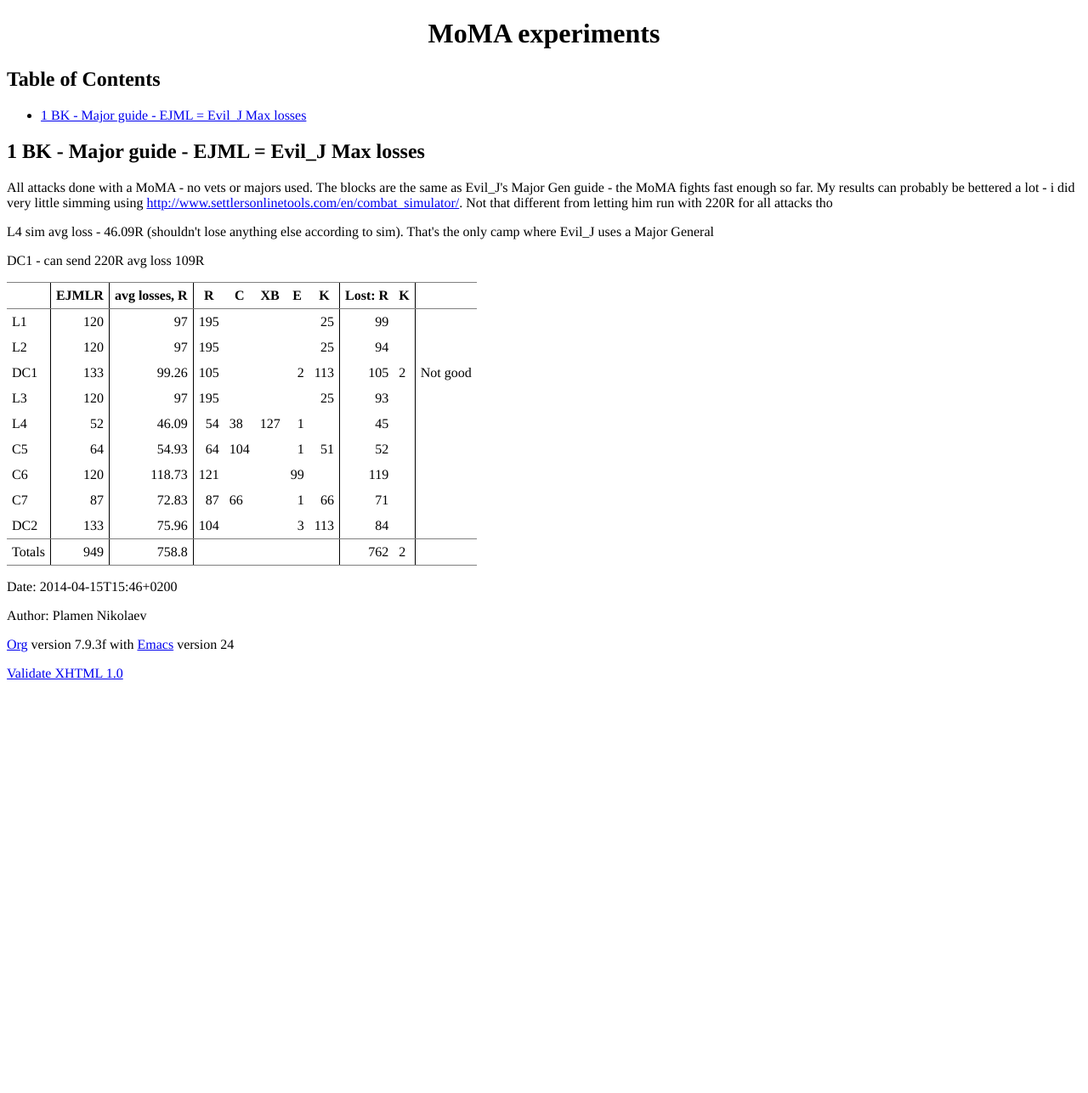
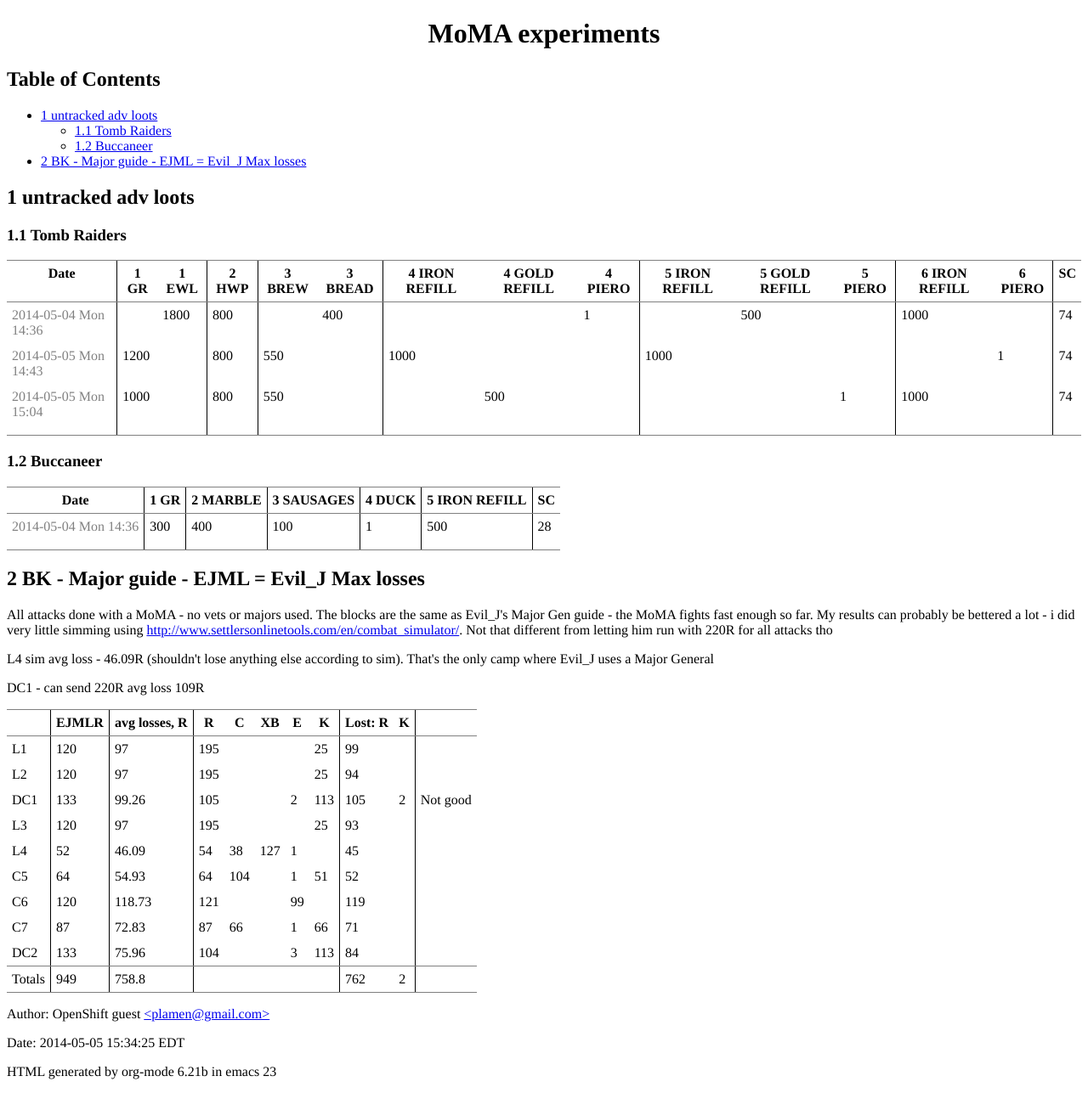
Before and after one commit to haiasko/haiasko.github.io, a Jekyll site: the page scratch/table.html, which Jekyll copies as it is, in a window 1280 px wide. Shown: the whole page at 85% size. Built offline with Jekyll 4.4.1, drawn with Linux system fonts in a browser that asks for light colours; before the commit the page ends 900 px from its top, so only the background shows below that.

Commit message:
started tracking the coop advs since they not on loottracker yet

```diff
--- a/scratch/table.html
+++ b/scratch/table.html
@@ -1,29 +1,23 @@
-<?xml version="1.0" encoding="utf-8"?>
 <!DOCTYPE html PUBLIC "-//W3C//DTD XHTML 1.0 Strict//EN"
                "http://www.w3.org/TR/xhtml1/DTD/xhtml1-strict.dtd">
-<html xmlns="http://www.w3.org/1999/xhtml" lang="en" xml:lang="en">
+<html xmlns="http://www.w3.org/1999/xhtml"
+lang="en" xml:lang="en">
 <head>
 <title>MoMA experiments</title>
-<meta http-equiv="Content-Type" content="text/html;charset=utf-8"/>
-<meta name="title" content="MoMA experiments"/>
+<meta http-equiv="Content-Type" content="text/html;charset=iso-8859-1"/>
 <meta name="generator" content="Org-mode"/>
-<meta name="generated" content="2014-04-15T15:46+0200"/>
-<meta name="author" content="Plamen Nikolaev"/>
-<meta name="description" content=""/>
-<meta name="keywords" content=""/>
+<meta name="generated" content="2014-05-05 15:34:25 EDT"/>
+<meta name="author" content="OpenShift guest"/>
 <style type="text/css">
  <!--/*--><![CDATA[/*><!--*/
   html { font-family: Times, serif; font-size: 12pt; }
   .title  { text-align: center; }
   .todo   { color: red; }
   .done   { color: green; }
-  .tag    { background-color: #add8e6; font-weight:normal }
+  .tag    { background-color:lightblue; font-weight:normal }
   .target { }
-  .timestamp { color: #bebebe; }
-  .timestamp-kwd { color: #5f9ea0; }
-  .right  {margin-left:auto; margin-right:0px;  text-align:right;}
-  .left   {margin-left:0px;  margin-right:auto; text-align:left;}
-  .center {margin-left:auto; margin-right:auto; text-align:center;}
+  .timestamp { color: grey }
+  .timestamp-kwd { color: CadetBlue }
   p.verse { margin-left: 3% }
   pre {
 	border: 1pt solid #AEBDCC;
@@ -34,23 +28,10 @@
         overflow:auto;
   }
   table { border-collapse: collapse; }
-  td, th { vertical-align: top;  }
-  th.right  { text-align:center;  }
-  th.left   { text-align:center;   }
-  th.center { text-align:center; }
-  td.right  { text-align:right;  }
-  td.left   { text-align:left;   }
-  td.center { text-align:center; }
+  td, th { vertical-align: top; }
   dt { font-weight: bold; }
   div.figure { padding: 0.5em; }
   div.figure p { text-align: center; }
-  div.inlinetask {
-    padding:10px;
-    border:2px solid gray;
-    margin:10px;
-    background: #ffffcc;
-  }
-  textarea { overflow-x: auto; }
   .linenr { font-size:smaller }
   .code-highlighted {background-color:#ffff00;}
   .org-info-js_info-navigation { border-style:none; }
@@ -61,30 +42,6 @@
   /*]]>*/-->
 </style>
 <script type="text/javascript">
-/*
-@licstart  The following is the entire license notice for the
-JavaScript code in this tag.
-
-Copyright (C) 2012-2013 Free Software Foundation, Inc.
-
-The JavaScript code in this tag is free software: you can
-redistribute it and/or modify it under the terms of the GNU
-General Public License (GNU GPL) as published by the Free Software
-Foundation, either version 3 of the License, or (at your option)
-any later version.  The code is distributed WITHOUT ANY WARRANTY;
-without even the implied warranty of MERCHANTABILITY or FITNESS
-FOR A PARTICULAR PURPOSE.  See the GNU GPL for more details.
-
-As additional permission under GNU GPL version 3 section 7, you
-may distribute non-source (e.g., minimized or compacted) forms of
-that code without the copy of the GNU GPL normally required by
-section 4, provided you include this license notice and a URL
-through which recipients can access the Corresponding Source.
-
-
-@licend  The above is the entire license notice
-for the JavaScript code in this tag.
-*/
 <!--/*--><![CDATA[/*><!--*/
  function CodeHighlightOn(elem, id)
  {
@@ -104,17 +61,9 @@ for the JavaScript code in this tag.
    if(elem.cacheClassTarget)
      target.className = elem.cacheClassTarget;
  }
-/*]]>*///-->
+/*]]>*/-->
 </script>
-
-</head>
-<body>
-
-<div id="preamble">
-
-</div>
-
-<div id="content">
+</head><body>
 <h1 class="title">MoMA experiments</h1>
 
 
@@ -122,14 +71,75 @@ for the JavaScript code in this tag.
 <h2>Table of Contents</h2>
 <div id="text-table-of-contents">
 <ul>
-<li><a href="#sec-1">1 BK - Major guide - EJML = Evil_J Max losses</a></li>
+<li><a href="#sec-1">1 untracked adv loots </a>
+<ul>
+<li><a href="#sec-1.1">1.1 Tomb Raiders </a></li>
+<li><a href="#sec-1.2">1.2 Buccaneer </a></li>
+</ul>
+</li>
+<li><a href="#sec-2">2 BK - Major guide - EJML = Evil_J Max losses </a></li>
 </ul>
 </div>
 </div>
 
 <div id="outline-container-1" class="outline-2">
-<h2 id="sec-1"><span class="section-number-2">1</span> BK - Major guide - EJML = Evil_J Max losses</h2>
-<div class="outline-text-2" id="text-1">
+<h2 id="sec-1">1 untracked adv loots </h2>
+<div id="text-1">
+
+
+</div>
+
+<div id="outline-container-1.1" class="outline-3">
+<h3 id="sec-1.1">1.1 Tomb Raiders </h3>
+<div id="text-1.1">
+
+
+<table border="2" cellspacing="0" cellpadding="6" rules="groups" frame="hsides">
+<col align="left"></col><colgroup><col align="left"></col><col align="left"></col></colgroup><colgroup><col align="left"></col></colgroup><colgroup><col align="left"></col><col align="left"></col></colgroup><colgroup><col align="left"></col><col align="left"></col><col align="left"></col></colgroup><colgroup><col align="left"></col><col align="left"></col><col align="left"></col></colgroup><colgroup><col align="left"></col><col align="left"></col></colgroup><colgroup><col align="left"></col></colgroup>
+<thead>
+<tr><th>Date</th><th>1 GR</th><th>1 EWL</th><th>2 HWP</th><th>3 BREW</th><th>3 BREAD</th><th>4 IRON REFILL</th><th>4 GOLD REFILL</th><th>4 PIERO</th><th>5 IRON REFILL</th><th>5 GOLD REFILL</th><th>5 PIERO</th><th>6 IRON REFILL</th><th>6 PIERO</th><th>SC</th></tr>
+</thead>
+<tbody>
+<tr><td><span class="timestamp">2014-05-04 Mon 14:36</span></td><td></td><td>1800</td><td>800</td><td></td><td>400</td><td></td><td></td><td>1</td><td></td><td>500</td><td></td><td>1000</td><td></td><td>74</td></tr>
+<tr><td><span class="timestamp">2014-05-05 Mon 14:43</span></td><td>1200</td><td></td><td>800</td><td>550</td><td></td><td>1000</td><td></td><td></td><td>1000</td><td></td><td></td><td></td><td>1</td><td>74</td></tr>
+<tr><td><span class="timestamp">2014-05-05 Mon 15:04</span></td><td>1000</td><td></td><td>800</td><td>550</td><td></td><td></td><td>500</td><td></td><td></td><td></td><td>1</td><td>1000</td><td></td><td>74</td></tr>
+<tr><td></td><td></td><td></td><td></td><td></td><td></td><td></td><td></td><td></td><td></td><td></td><td></td><td></td><td></td><td></td></tr>
+</tbody>
+</table>
+
+
+
+
+</div>
+
+</div>
+
+<div id="outline-container-1.2" class="outline-3">
+<h3 id="sec-1.2">1.2 Buccaneer </h3>
+<div id="text-1.2">
+
+
+<table border="2" cellspacing="0" cellpadding="6" rules="groups" frame="hsides">
+<col align="left"></col><colgroup><col align="left"></col></colgroup><colgroup><col align="left"></col></colgroup><colgroup><col align="left"></col></colgroup><colgroup><col align="left"></col></colgroup><colgroup><col align="left"></col></colgroup><colgroup><col align="left"></col></colgroup>
+<thead>
+<tr><th>Date</th><th>1 GR</th><th>2 MARBLE</th><th>3 SAUSAGES</th><th>4 DUCK</th><th>5 IRON REFILL</th><th>SC</th></tr>
+</thead>
+<tbody>
+<tr><td><span class="timestamp">2014-05-04 Mon 14:36</span></td><td>300</td><td>400</td><td>100</td><td>1</td><td>500</td><td>28</td></tr>
+<tr><td></td><td></td><td></td><td></td><td></td><td></td><td></td></tr>
+</tbody>
+</table>
+
+
+
+</div>
+</div>
+
+</div>
+
+<div id="outline-container-2" class="outline-2">
+<h2 id="sec-2">2 BK - Major guide - EJML = Evil_J Max losses </h2>
+<div id="text-2">
 
 
 <p>
@@ -146,37 +156,32 @@ L4 sim avg loss - 46.09R (shouldn't lose anything else according to sim). That's
 DC1 - can send 220R avg loss 109R
 </p>
 <table border="2" cellspacing="0" cellpadding="6" rules="groups" frame="hsides">
-<colgroup><col class="left" /></colgroup>
-<colgroup><col class="right" /></colgroup><colgroup><col class="right" /></colgroup><colgroup><col class="right" /><col class="left" /><col class="left" /><col class="right" /><col class="right" /></colgroup><colgroup><col class="right" /><col class="left" /></colgroup><col class="left" />
+<col align="left"></col><colgroup><col align="right"></col></colgroup><colgroup><col align="right"></col></colgroup><colgroup><col align="right"></col><col align="left"></col><col align="left"></col><col align="left"></col><col align="left"></col></colgroup><colgroup><col align="left"></col><col align="left"></col></colgroup><col align="left"></col>
 <thead>
-<tr><th scope="col" class="left"></th><th scope="col" class="right">EJMLR</th><th scope="col" class="right">avg losses, R</th><th scope="col" class="right">R</th><th scope="col" class="left">C</th><th scope="col" class="left">XB</th><th scope="col" class="right">E</th><th scope="col" class="right">K</th><th scope="col" class="right">Lost:  R</th><th scope="col" class="left">K</th><th scope="col" class="left"></th></tr>
+<tr><th></th><th>EJMLR</th><th>avg losses, R</th><th>R</th><th>C</th><th>XB</th><th>E</th><th>K</th><th>Lost:  R</th><th>K</th><th></th></tr>
 </thead>
 <tbody>
-<tr><td class="left">L1</td><td class="right">120</td><td class="right">97</td><td class="right">195</td><td class="left"></td><td class="left"></td><td class="right"></td><td class="right">25</td><td class="right">99</td><td class="left"></td><td class="left"></td></tr>
-<tr><td class="left">L2</td><td class="right">120</td><td class="right">97</td><td class="right">195</td><td class="left"></td><td class="left"></td><td class="right"></td><td class="right">25</td><td class="right">94</td><td class="left"></td><td class="left"></td></tr>
-<tr><td class="left">DC1</td><td class="right">133</td><td class="right">99.26</td><td class="right">105</td><td class="left"></td><td class="left"></td><td class="right">2</td><td class="right">113</td><td class="right">105</td><td class="left">2</td><td class="left">Not good</td></tr>
-<tr><td class="left">L3</td><td class="right">120</td><td class="right">97</td><td class="right">195</td><td class="left"></td><td class="left"></td><td class="right"></td><td class="right">25</td><td class="right">93</td><td class="left"></td><td class="left"></td></tr>
-<tr><td class="left">L4</td><td class="right">52</td><td class="right">46.09</td><td class="right">54</td><td class="left">38</td><td class="left">127</td><td class="right">1</td><td class="right"></td><td class="right">45</td><td class="left"></td><td class="left"></td></tr>
-<tr><td class="left">C5</td><td class="right">64</td><td class="right">54.93</td><td class="right">64</td><td class="left">104</td><td class="left"></td><td class="right">1</td><td class="right">51</td><td class="right">52</td><td class="left"></td><td class="left"></td></tr>
-<tr><td class="left">C6</td><td class="right">120</td><td class="right">118.73</td><td class="right">121</td><td class="left"></td><td class="left"></td><td class="right">99</td><td class="right"></td><td class="right">119</td><td class="left"></td><td class="left"></td></tr>
-<tr><td class="left">C7</td><td class="right">87</td><td class="right">72.83</td><td class="right">87</td><td class="left">66</td><td class="left"></td><td class="right">1</td><td class="right">66</td><td class="right">71</td><td class="left"></td><td class="left"></td></tr>
-<tr><td class="left">DC2</td><td class="right">133</td><td class="right">75.96</td><td class="right">104</td><td class="left"></td><td class="left"></td><td class="right">3</td><td class="right">113</td><td class="right">84</td><td class="left"></td><td class="left"></td></tr>
+<tr><td>L1</td><td>120</td><td>97</td><td>195</td><td></td><td></td><td></td><td>25</td><td>99</td><td></td><td></td></tr>
+<tr><td>L2</td><td>120</td><td>97</td><td>195</td><td></td><td></td><td></td><td>25</td><td>94</td><td></td><td></td></tr>
+<tr><td>DC1</td><td>133</td><td>99.26</td><td>105</td><td></td><td></td><td>2</td><td>113</td><td>105</td><td>2</td><td>Not good</td></tr>
+<tr><td>L3</td><td>120</td><td>97</td><td>195</td><td></td><td></td><td></td><td>25</td><td>93</td><td></td><td></td></tr>
+<tr><td>L4</td><td>52</td><td>46.09</td><td>54</td><td>38</td><td>127</td><td>1</td><td></td><td>45</td><td></td><td></td></tr>
+<tr><td>C5</td><td>64</td><td>54.93</td><td>64</td><td>104</td><td></td><td>1</td><td>51</td><td>52</td><td></td><td></td></tr>
+<tr><td>C6</td><td>120</td><td>118.73</td><td>121</td><td></td><td></td><td>99</td><td></td><td>119</td><td></td><td></td></tr>
+<tr><td>C7</td><td>87</td><td>72.83</td><td>87</td><td>66</td><td></td><td>1</td><td>66</td><td>71</td><td></td><td></td></tr>
+<tr><td>DC2</td><td>133</td><td>75.96</td><td>104</td><td></td><td></td><td>3</td><td>113</td><td>84</td><td></td><td></td></tr>
 </tbody>
 <tbody>
-<tr><td class="left">Totals</td><td class="right">949</td><td class="right">758.8</td><td class="right"></td><td class="left"></td><td class="left"></td><td class="right"></td><td class="right"></td><td class="right">762</td><td class="left">2</td><td class="left"></td></tr>
+<tr><td>Totals</td><td>949</td><td>758.8</td><td></td><td></td><td></td><td></td><td></td><td>762</td><td>2</td><td></td></tr>
 </tbody>
 </table>
 
 </div>
 </div>
-</div>
-
-<div id="postamble">
-<p class="date">Date: 2014-04-15T15:46+0200</p>
-<p class="author">Author: Plamen Nikolaev</p>
-<p class="creator"><a href="http://orgmode.org">Org</a> version 7.9.3f with <a href="http://www.gnu.org/software/emacs/">Emacs</a> version 24</p>
-<a href="http://validator.w3.org/check?uri=referer">Validate XHTML 1.0</a>
-
-</div>
-</body>
+<div id="postamble"><p class="author"> Author: OpenShift guest
+<a href="mailto:plamen@gmail.com">&lt;plamen@gmail.com&gt;</a>
+</p>
+<p class="date"> Date: 2014-05-05 15:34:25 EDT</p>
+<p>HTML generated by org-mode 6.21b in emacs 23</p>
+</div></body>
 </html>
```
Also changed, not shown: scratch/table.org (+27 -0 lines).
